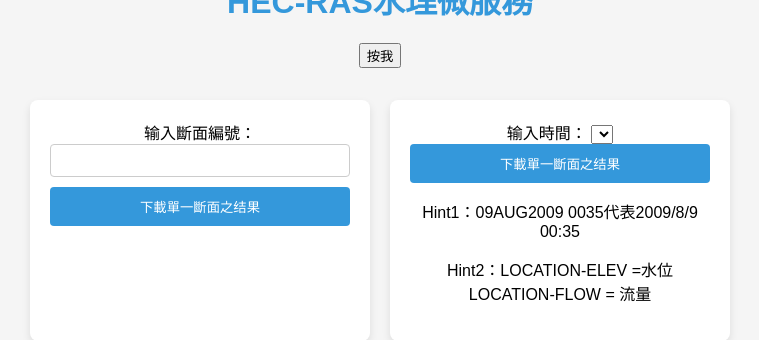
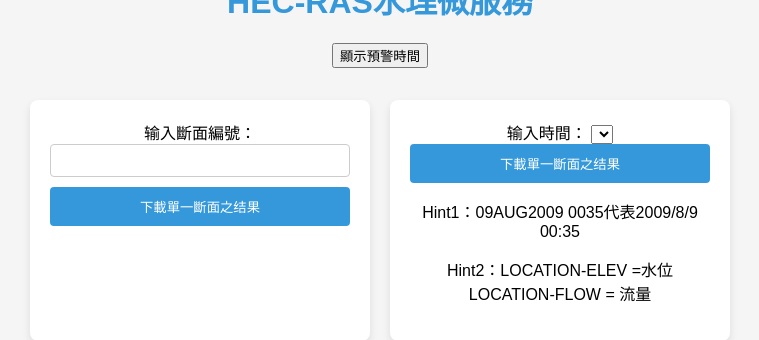
Before and after one commit to CYCEHIRG/pydsstools-master, a Django app: template WEBAPP/templates/result.html in a window 1280 px wide. Shown: the top 340 px of the page, without its empty margins (260-1019 px from the left). Run offline with Django 4.2, Linux system fonts and the light colour scheme; the template is opened without the code that fills it, so the values that code supplies are empty; parts of the project's set-up code (start-up, migrations or seed data) failed here and were passed over.

Commit message:
Update result.html

```diff
--- a/WEBAPP/templates/result.html
+++ b/WEBAPP/templates/result.html
@@ -11,7 +11,7 @@
 <script src="https://code.jquery.com/jquery-3.6.4.min.js"></script>
 <body>
     <h1>HEC-RAS水理微服務</h1>
-    <input class='popuptest' type="button" value="按我">
+    <input class='popuptest' type="button" value="顯示預警時間">
     <p class='show'></p>
     <div class="input-container">
         <form action="https://5953.zeabur.app/download_bysection/" method="get" onsubmit="return validateSectionName();">
```
